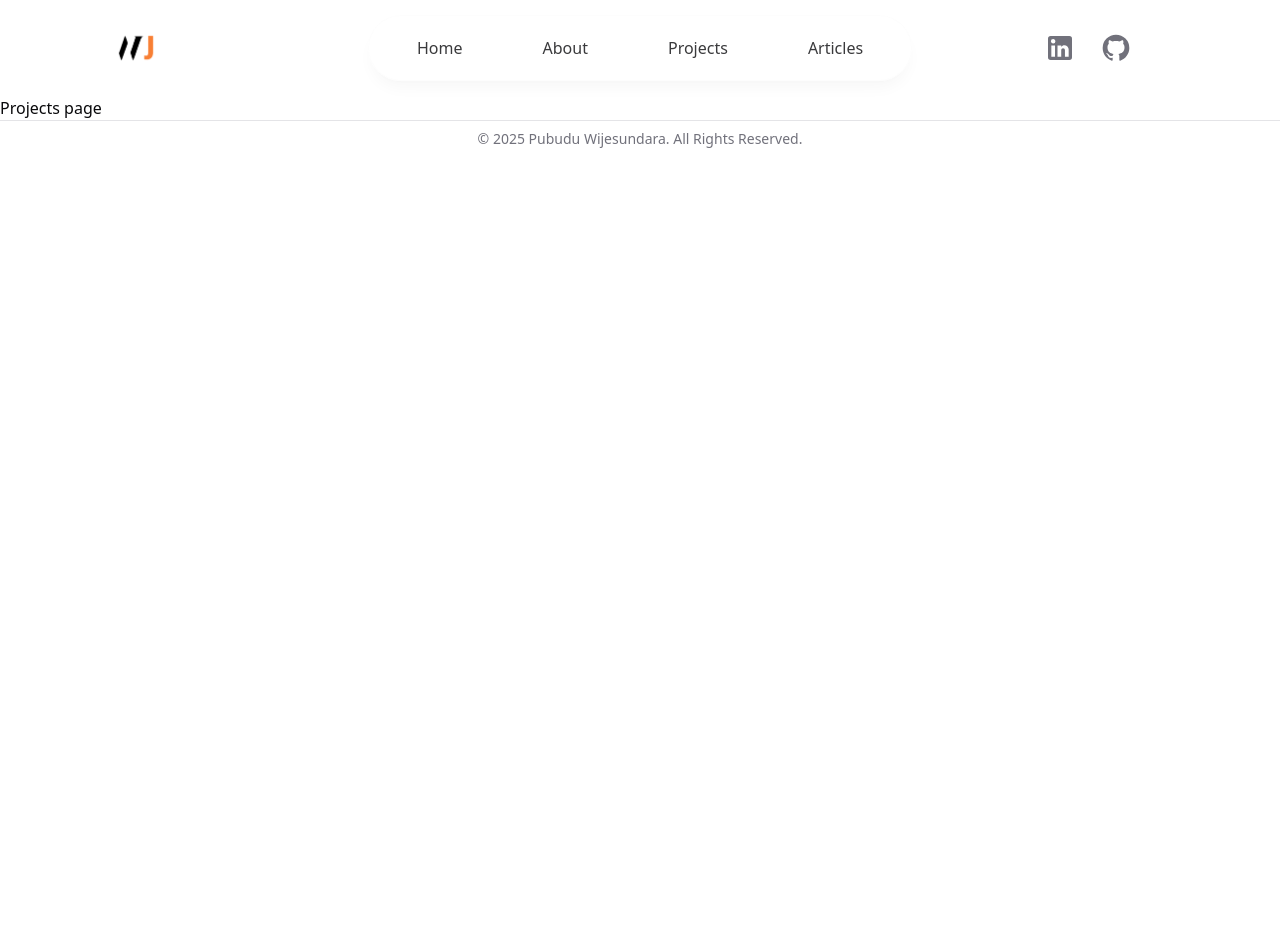
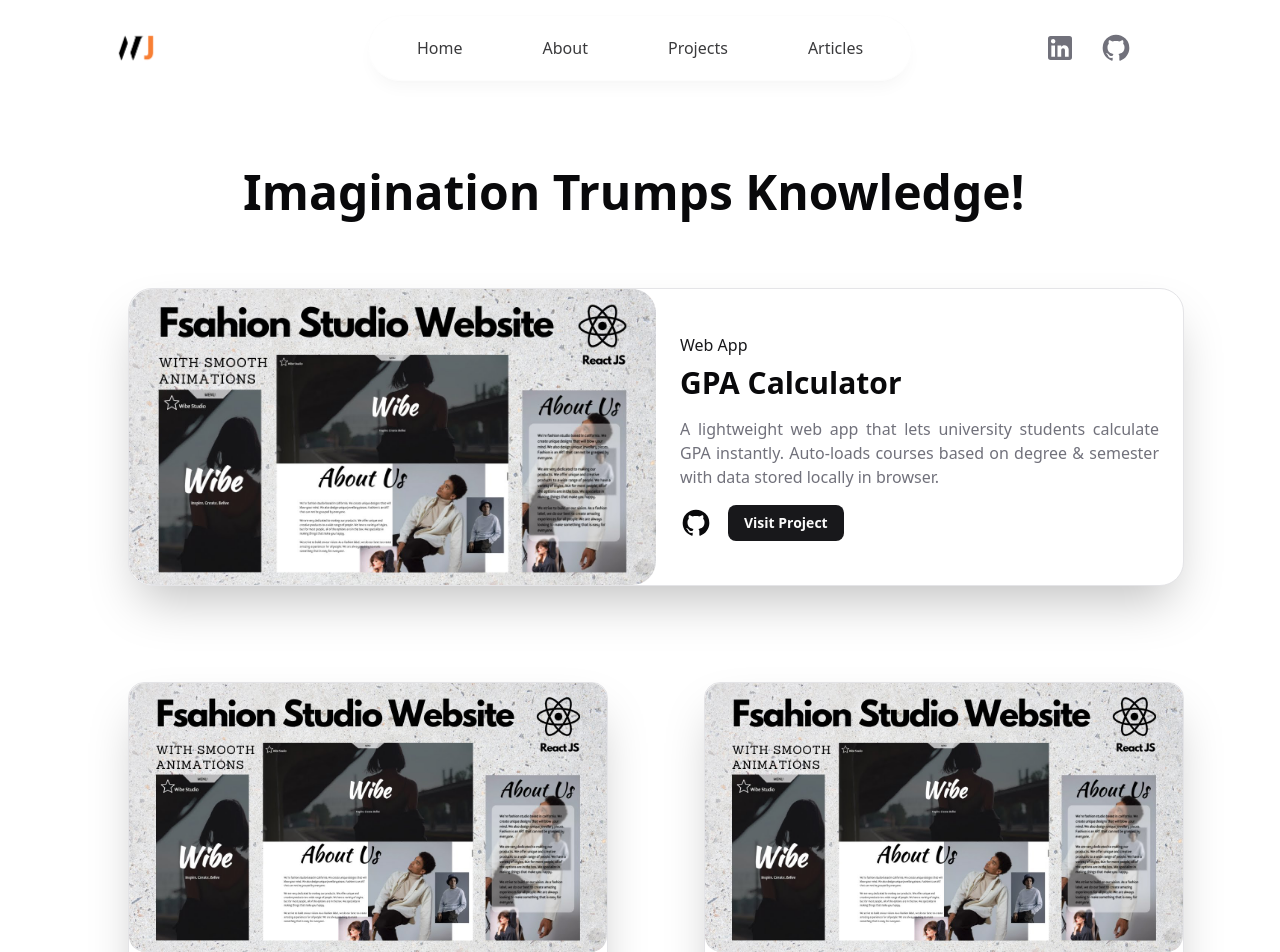
Before and after one commit to itswijay/portfolio, a Next.js app: page /projects in a window 1280 px wide. Shown: the top 952 px of the page. Before the commit the page ends 800 px from the top, so only its background shows below. Built offline with nearby package versions, Linux system fonts and the light colour scheme.

Commit message:
feat: create projects page

```diff
--- a/src/app/projects/page.jsx
+++ b/src/app/projects/page.jsx
@@ -1,9 +1,203 @@
+import AnimatedText from '@/components/AnimatedText'
+import { GitHubIcon } from '@/components/Icons'
+import Layout from '@/components/Layout'
+import Head from 'next/head'
+import Image from 'next/image'
+import Link from 'next/link'
 import React from 'react'
+import { Button } from '@/components/ui/button'
 
-const page = () => {
+const Project = ({
+  type,
+  title,
+  summary,
+  img,
+  link,
+  github,
+}) => {
   return (
-    <div>Projects page</div>
+    <article className="w-full flex flex-col items-center justify-center rounded-2xl border border-border bg-card relative shadow-2xl text-card-foreground transition-colors duration-300">
+      <Link
+        href={link}
+        target="_blank"
+        className="w-full cursor-pointer overflow-hidden rounded-2xl"
+      >
+        <Image
+          src={img}
+          width={500}
+          height={500}
+          alt={title}
+          className="w-full h-auto"
+          priority
+          sizes="(max-width: 768px) 100vw, (max-width: 1200px) 50vw, 50vw"
+        />
+      </Link>
+      <div className="w-full flex flex-col items-start justify-between p-4">
+        <span className="text-primary font-medium text-md">{type}</span>
+        <Link
+          href={link}
+          target="_blank"
+          className="hover:underline underline-offset-2"
+        >
+          <h2 className="my-1 w-full text-left text-2xl font-bold">{title}</h2>
+        </Link>
+        <p className="my-2 font-medium text-justify text-muted-foreground">
+          {summary}
+        </p>
+        <div className="mt-2 flex items-center">
+          <Link
+            href={github}
+            target="_blank"
+            className="hover:text-primary transition-colors duration-300"
+          >
+            <GitHubIcon className="w-8 h-8" />
+          </Link>
+          <Link href={link} target="_blank">
+            <Button className="font-semibold ml-4 cursor-pointer">
+              Visit Project
+            </Button>
+          </Link>
+        </div>
+      </div>
+    </article>
   )
 }
 
-export default page
+const FeaturedProject = ({
+  type,
+  title,
+  summary,
+  img,
+  link,
+  github,
+}) => {
+  return (
+    <article className="w-full flex items-center justify-between rounded-3xl border border-border bg-card shadow-2xl text-card-foreground transition-colors duration-300">
+      <Link
+        href={link}
+        target="_blank"
+        className="w-1/2 cursor-pointer overflow-hidden rounded-3xl"
+      >
+        <Image
+          src={img}
+          width={500}
+          height={500}
+          alt={title}
+          className="w-full h-auto"
+          priority
+          sizes="(max-width: 768px) 100vw, (max-width: 1200px) 50vw, 50vw"
+        />
+      </Link>
+      <div className="w-1/2 flex flex-col items-start justify-between px-6">
+        <span className="text-primary font-medium text-md">{type}</span>
+        <Link
+          href={link}
+          target="_blank"
+          className="hover:underline underline-offset-2"
+        >
+          <h2 className="my-2 w-full text-left text-3xl font-bold">{title}</h2>
+        </Link>
+        <p className="my-2 font-medium text-muted-foreground text-justify">
+          {summary}
+        </p>
+        <div className="mt-2 flex items-center">
+          <Link
+            href={github}
+            target="_blank"
+            className="hover:text-primary transition-colors duration-300"
+          >
+            <GitHubIcon className="w-8 h-8" />
+          </Link>
+          <Link href={link} target="_blank">
+            <Button className="font-semibold ml-4 cursor-pointer">
+              Visit Project
+            </Button>
+          </Link>
+        </div>
+      </div>
+    </article>
+  )
+}
+
+const projects = () => {
+  return (
+    <>
+      <Head>
+        <title>Projects Page</title>
+        <meta name="description" content="" />
+      </Head>
+      <main className="w-full mb-16 flex flex-col items-center justify-center">
+        <Layout className="pt-16">
+          <AnimatedText
+            text="Imagination Trumps Knowledge!"
+            className="mb-16"
+          />
+          <div className="grid grid-cols-12 gap-24">
+            <div className="col-span-12">
+              <FeaturedProject
+                type="Web App"
+                title="GPA Calculator"
+                summary="A lightweight web app that lets university students calculate GPA instantly. Auto-loads courses based on degree & semester with data stored locally in browser."
+                img="/fashion-studio-website.jpg"
+                link="https://gpacalsusl.vercel.app"
+                github="https://github.com/itswijay/gpa-calculator"
+              />
+            </div>
+            <div className="col-span-6">
+              <Project
+                type="Full-Stack"
+                title="Next.js Markdown Blog"
+                summary="A blog platform built with Next.js, Markdown, and Tailwind CSS. Supports dynamic routing, SEO optimization, and Vercel deployment."
+                img="/fashion-studio-website.jpg"
+                link="https://itswijay-blog.vercel.app"
+                github="https://github.com/itswijay/blog-platform"
+              />
+            </div>
+            <div className="col-span-6">
+              <Project
+                type="Web Development"
+                title="Personal Portfolio Website"
+                summary="A modern, responsive portfolio website built with Next.js and Tailwind CSS. Features dark/light mode, project showcase, and smooth animations."
+                img="/fashion-studio-website.jpg"
+                link="https://itswijay.vercel.app"
+                github="https://github.com/itswijay/portfolio"
+              />
+            </div>
+            <div className="col-span-12">
+              <FeaturedProject
+                type="AI / Healthcare"
+                title="Intima – AI Sexual & Wellness Healthcare Assistant"
+                summary="A conversational AI bot that provides guidance on sexual, obstetrics, and gynecology healthcare topics. Built with vector databases and OpenAI API."
+                img="/fashion-studio-website.jpg"
+                link="https://intima-ai.vercel.app"
+                github="https://github.com/itswijay/intima"
+              />
+            </div>
+            <div className="col-span-6">
+              <Project
+                type="AI / Productivity"
+                title="Mentora – AI Time Management Assistant"
+                summary="An AI-powered platform that generates personalized study/work calendars, analyzes productivity, and helps students manage time efficiently."
+                img="/fashion-studio-website.jpg"
+                link="https://mentora.vercel.app"
+                github="https://github.com/itswijay/mentora"
+              />
+            </div>
+            <div className="col-span-6">
+              <Project
+                type="AI / Productivity"
+                title="Mentora – AI Time Management Assistant"
+                summary="An AI-powered platform that generates personalized study/work calendars, analyzes productivity, and helps students manage time efficiently."
+                img="/fashion-studio-website.jpg"
+                link="https://mentora.vercel.app"
+                github="https://github.com/itswijay/mentora"
+              />
+            </div>
+          </div>
+        </Layout>
+      </main>
+    </>
+  )
+}
+
+export default projects
```
